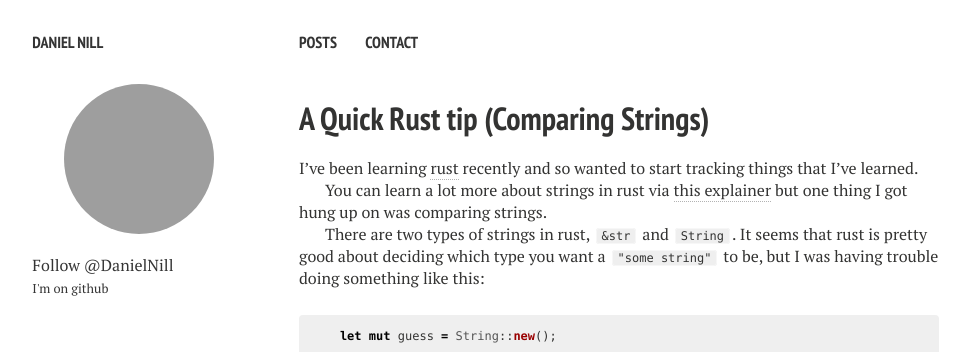
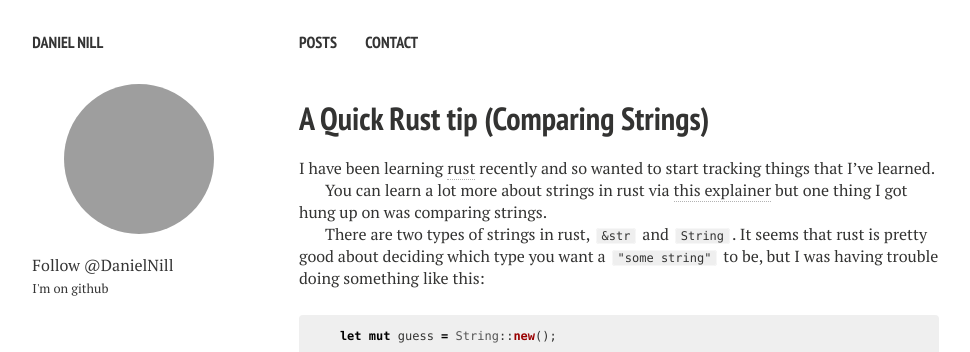
Before and after one commit to DanielNill/danielnill.github.io, a Jekyll site: the page built from _posts/2016-12-08-rust_tip_compairing_strings.markdown, in a window 1280 px wide. Shown: the top 352 px of the page, without its empty margins (21-991 px from the left). Built offline with Jekyll 4.4.1, drawn with Linux system fonts in a browser that asks for light colours; nearby versions of some CDN libraries; comment, search, counter and statistics services are not loaded.

Commit message:
Update 2016-12-08-rust_tip_compairing_strings.markdown

```diff
--- a/_posts/2016-12-08-rust_tip_compairing_strings.markdown
+++ b/_posts/2016-12-08-rust_tip_compairing_strings.markdown
@@ -1,9 +1,10 @@
 ---
 title: A Quick Rust tip (Comparing Strings)
 layout: page
+published: true
 ---
 
-I've been learning [rust](https://www.rust-lang.org/en-US/) recently and so wanted to start tracking things that I've learned.
+I have been learning [rust](https://www.rust-lang.org/en-US/) recently and so wanted to start tracking things that I've learned.
 
 You can learn a lot more about strings in rust via [this explainer](http://www.steveklabnik.com/rust-issue-17340/) but one thing I got hung up on was comparing strings.
 
```
